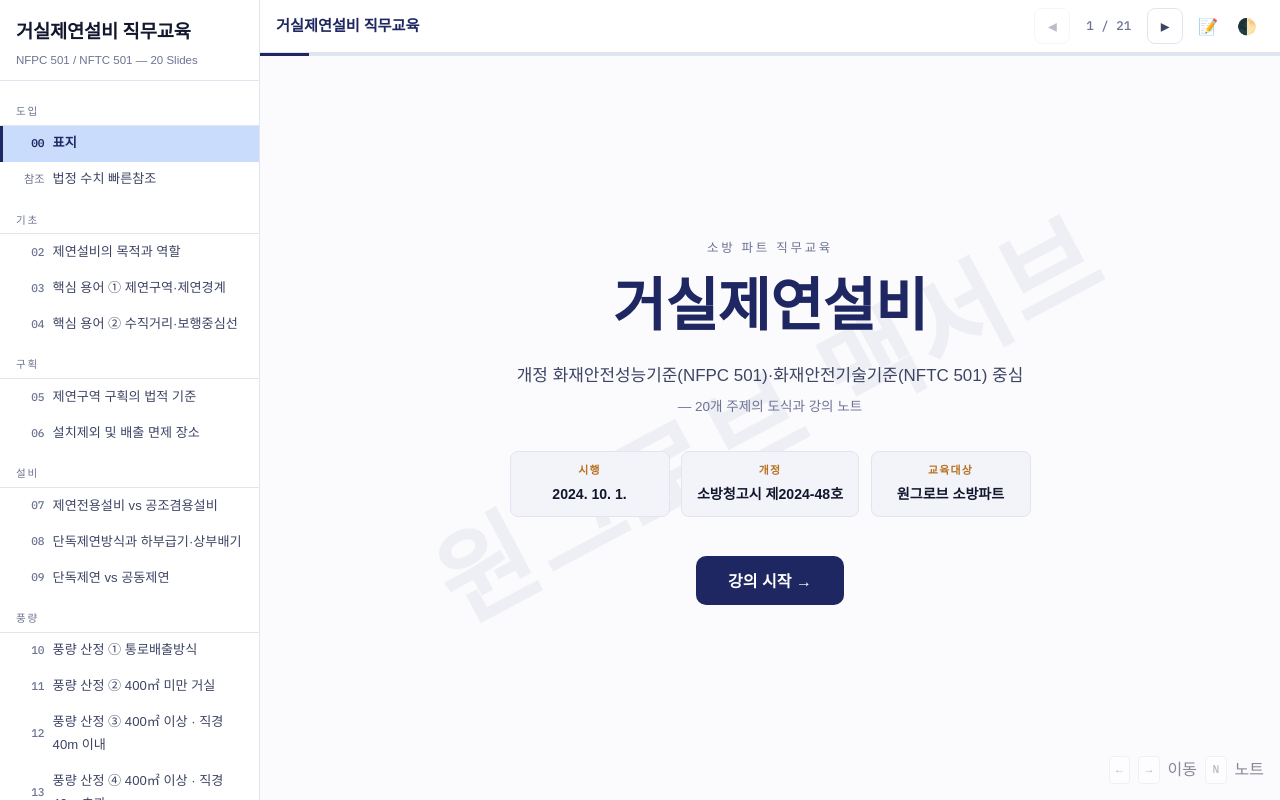
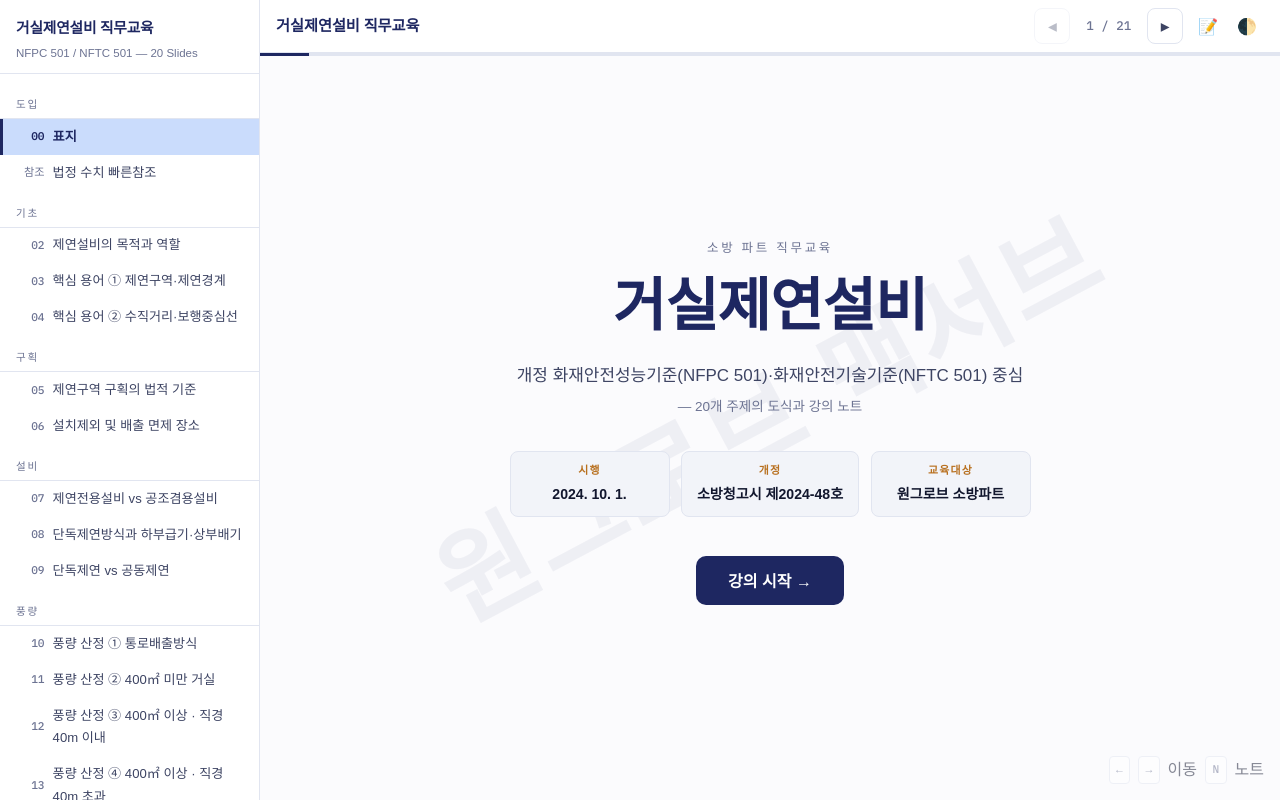
Before and after one commit to withwe68/smoke-control-training, a website: page public/index.html in a window 1280 px wide. Drawn offline with Linux system fonts and the light colour scheme; a web font is replaced by a local one.

Commit message:
Add files via upload

```diff
--- a/public/index.html
+++ b/public/index.html
@@ -1,4 +1,4 @@
-<title>원그로브 소방파트 거실제연설비 직무교육</title>
+<title>거실제연설비 직무교육</title>
 <meta name="viewport" content="width=device-width, initial-scale=1, viewport-fit=cover">
 <link rel="preconnect" href="https://fonts.googleapis.com">
 <link rel="preconnect" href="https://fonts.gstatic.com" crossorigin>
@@ -447,7 +447,7 @@ tbody tr:hover td.cite{color:var(--ink-2);font-weight:500}
 <div class="app">
   <aside class="sidebar" id="sidebar">
     <div class="sidebar-head">
-      <h3>거실제연설비 직무교육</h3>
+      <h2>거실제연설비 직무교육</h2>
       <p>NFPC 501 / NFTC 501 — 20 Slides</p>
     </div>
     <nav class="toc" id="toc">
```
